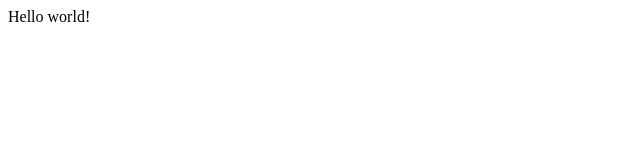
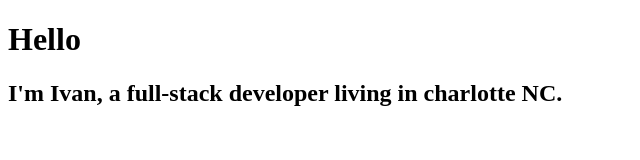
Before and after one commit to itava0/Gatsby-Bootcamp, a Gatsby site: page / in a window 1280 px wide. Shown: the whole page, without its empty margins (0-640 px from the left). Built offline with nearby package versions, Linux system fonts and the light colour scheme; Gatsby itself is replaced by a stand-in of ours.

Commit message:
Created the home page

```diff
--- a/src/pages/index.js
+++ b/src/pages/index.js
@@ -1,3 +1,12 @@
-import React from "react"
+import React from "react";
 
-export default () => <div>Hello world!</div>
+const Home = () => {
+  return (
+    <div>
+        <h1>Hello</h1>
+        <h2>I'm Ivan, a full-stack developer living in charlotte NC.</h2>
+    </div>
+  )
+}
+
+export default Home;
```
